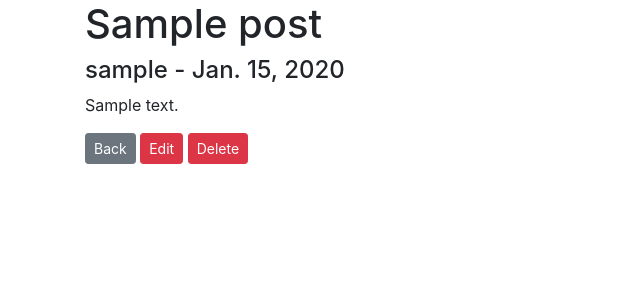
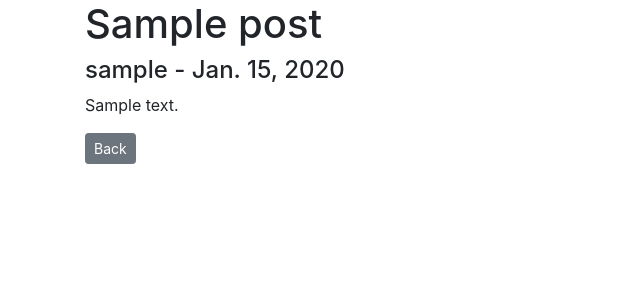
Before and after one commit to ConorBevan/MovieWarsBlog, a Django app: page /Blogs/1 in a window 1280 px wide. Shown: the part 56-356 px from the top of the page, without its empty margins (0-640 px from the left). Run offline with Django 3.2, Linux system fonts and the light colour scheme; tables that the repository leaves empty hold one stand-in row (values such as "Sample post"); some libraries are stand-ins or nearby versions.

Commit message:
added is_authenticated to my code to only allow certain parts of the blog to be available to someone who is signed up

```diff
--- a/templates/add_post.html
+++ b/templates/add_post.html
@@ -3,6 +3,7 @@
 
 {% block content %}
 
+{% if user.is_authenticated %}
     <h1>Create New Blog</h1>
 
     <div class="form-group">
@@ -12,5 +13,6 @@
             <button class="btn btn-success">Submit</button>
         </form>
     </div>
+{% endif %}
 
 {% endblock%}
--- a/templates/blog_details.html
+++ b/templates/blog_details.html
@@ -7,7 +7,9 @@
     <h4>{{ post.author }} - {{ post.post_date}}</h4>
     <p>{{ post.content}}</p>
     <a href="{% url 'home' %}" class="btn btn-sm btn-secondary">Back</a>
-    <a href="{% url 'edit-blog' post.pk %}" class="btn btn-sm btn-danger">Edit</a>
+    {% if user.is_authenticated %}
+    <a href="{% url 'edit-blog' post.pk %}" class="btn btn-sm btn-warning">Edit</a>
     <a href ="{% url 'delete-blog' post.pk %}" class="btn btn-sm btn-danger">Delete</a>
+    {% endif %}
 
 {% endblock%}
--- a/templates/delete_post.html
+++ b/templates/delete_post.html
@@ -3,6 +3,7 @@
 
 {% block content %}
 
+{% if user.is_authenticated %}
     <h1>Delete Blog</h1>
     <br>
     <h3>Are you sure you want to delete the blog: {{ post.title }}?</h3>
@@ -14,5 +15,6 @@
             <button class="btn btn-danger">Delete</button>
         </form>
     </div>
+{% endif %}
 
 {% endblock%}
--- a/templates/update_post.html
+++ b/templates/update_post.html
@@ -3,6 +3,7 @@
 
 {% block content %}
 
+{% if user.is_authenticated %}
     <h1>Edit Blog</h1>
 
     <div class="form-group">
@@ -13,5 +14,6 @@
             <button class="btn btn-success">Update</button>
         </form>
     </div>
+{% endif %}
 
 {% endblock%}
```
